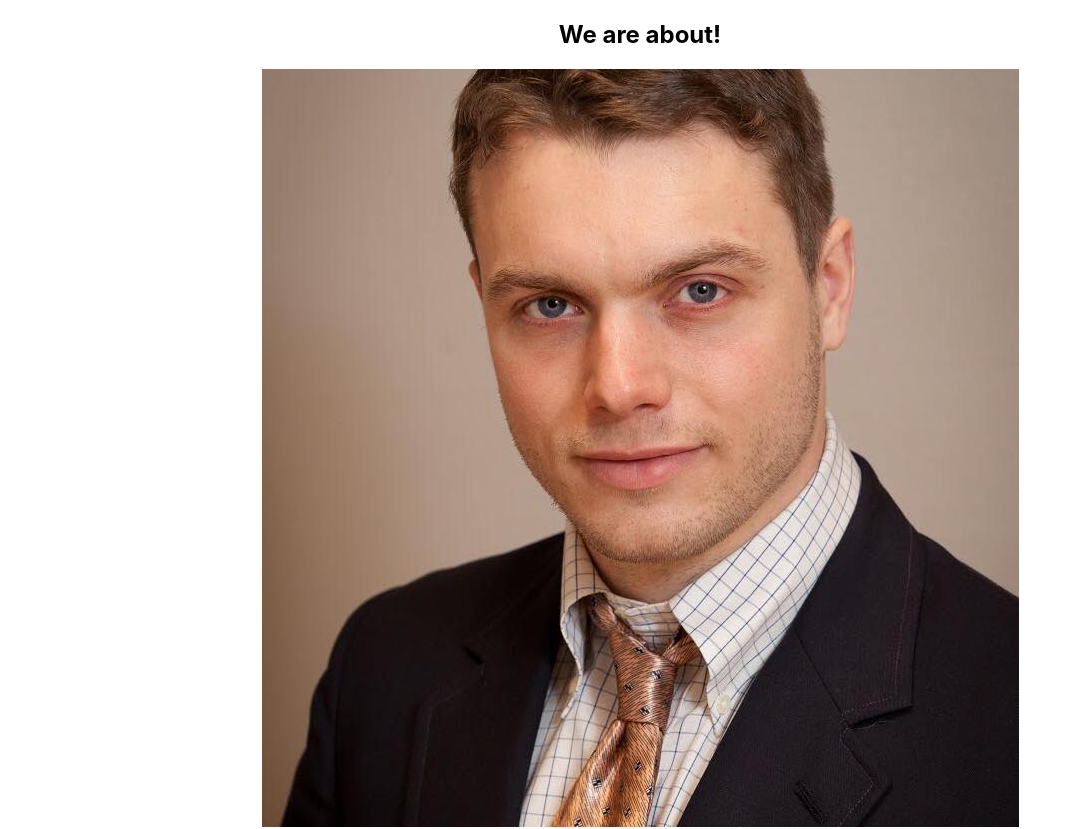
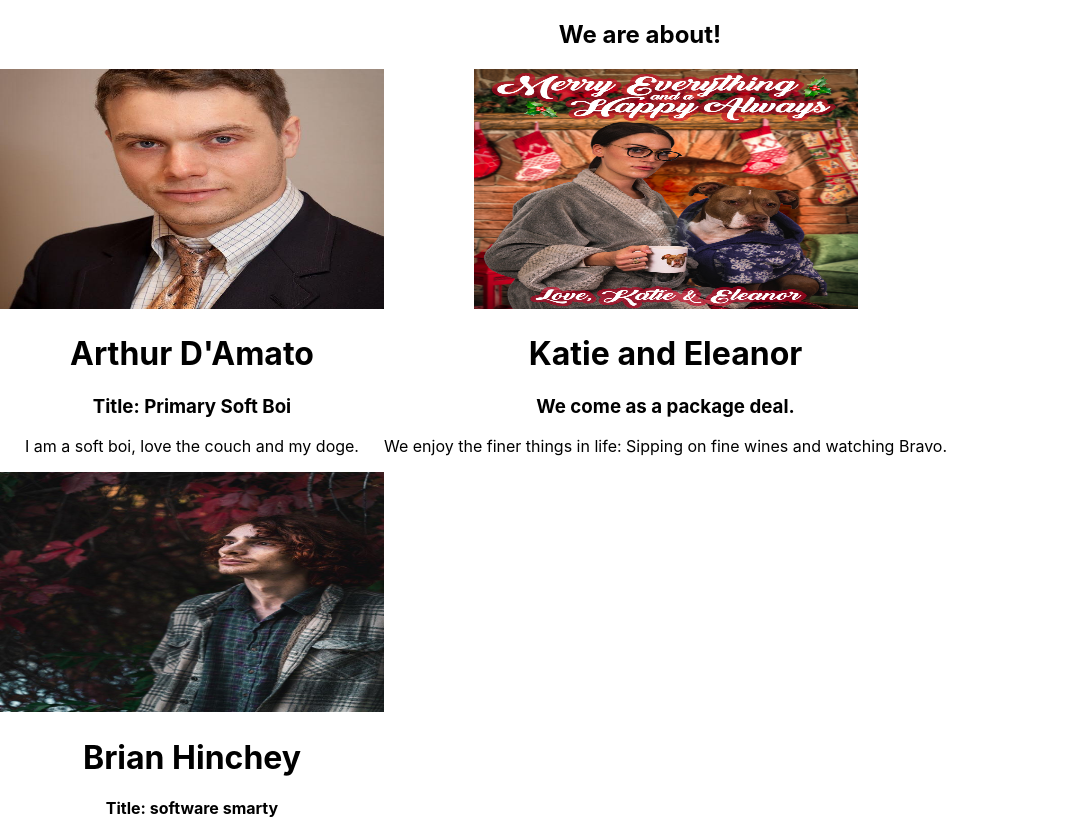
Before and after one commit to damatoaj/about_us_2_again, a React (Create React App) app: page / in a window 1280 px wide. Shown: the top 829 px of the page, without its empty margins (0-1082 px from the left). Built offline with nearby package versions, Linux system fonts and the light colour scheme.

Commit message:
basic css

```diff
--- a/src/App.css
+++ b/src/App.css
@@ -36,3 +36,13 @@
     transform: rotate(360deg);
   }
 }
+
+.container {
+  display: flex;
+  flex-wrap: wrap;
+}
+
+img {
+  width: 30vw;
+  height: 30vh;
+}
--- a/src/App.js
+++ b/src/App.js
@@ -9,9 +9,11 @@ function App() {
   return (
     <div className="App">
     <h2>We are about!</h2>
-    <Arthur />
-    <Katie />
-    <Brian />
+      <div className="container">
+      <Arthur />
+      <Katie />
+      <Brian />
+      </div>
     </div>
   );
 }
```
